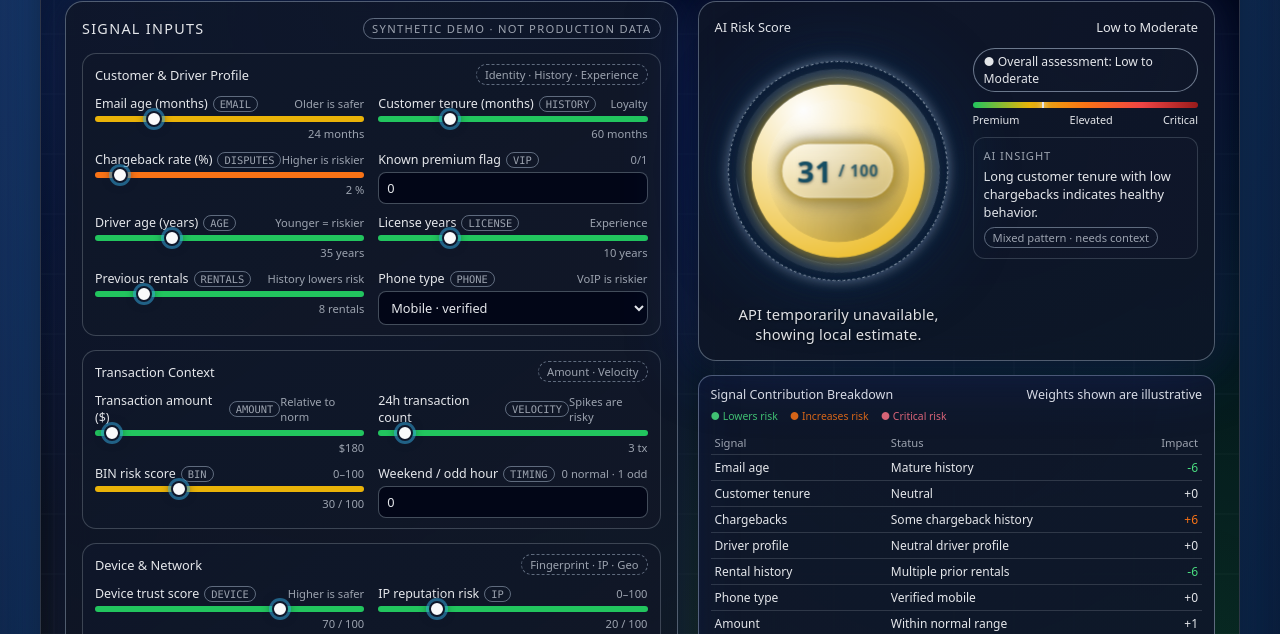
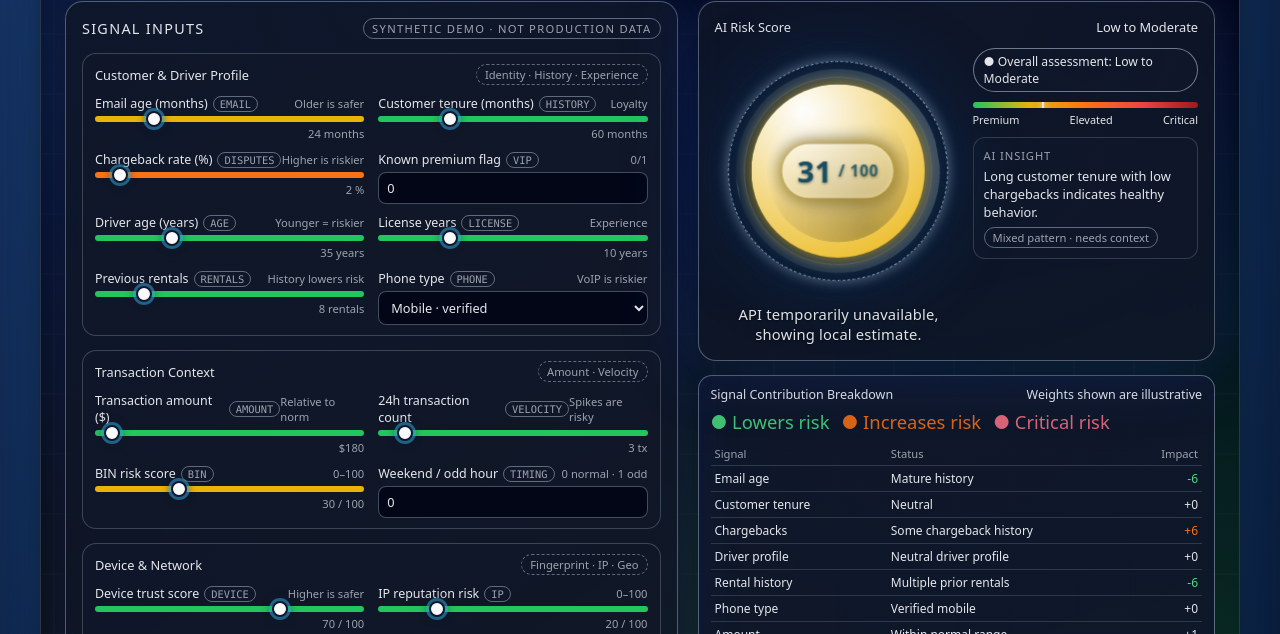
Before and after one commit to netindu/Soltrice-dev, a plain HTML site: page ml-demo-ui/index.html in a window 1280 px wide. Shown: the part 124-758 px from the top of the page. Drawn offline with Linux system fonts and the light colour scheme; no server answers.

Commit message:
Increasing the legend dots size

```diff
--- a/ml-demo-ui/explainability.css
+++ b/ml-demo-ui/explainability.css
@@ -105,7 +105,7 @@
 .impact-legend {
   display: flex;
   gap: 12px;
-  font-size: 0.65rem;
+  font-size: 1.15rem;
   margin: 6px 0 8px;
   opacity: 0.85;
 }
@@ -113,6 +113,6 @@
 .legend-item {
   display: flex;
   align-items: center;
-  gap: 4px;
+  gap: 8px;
   white-space: nowrap;
 }
```
